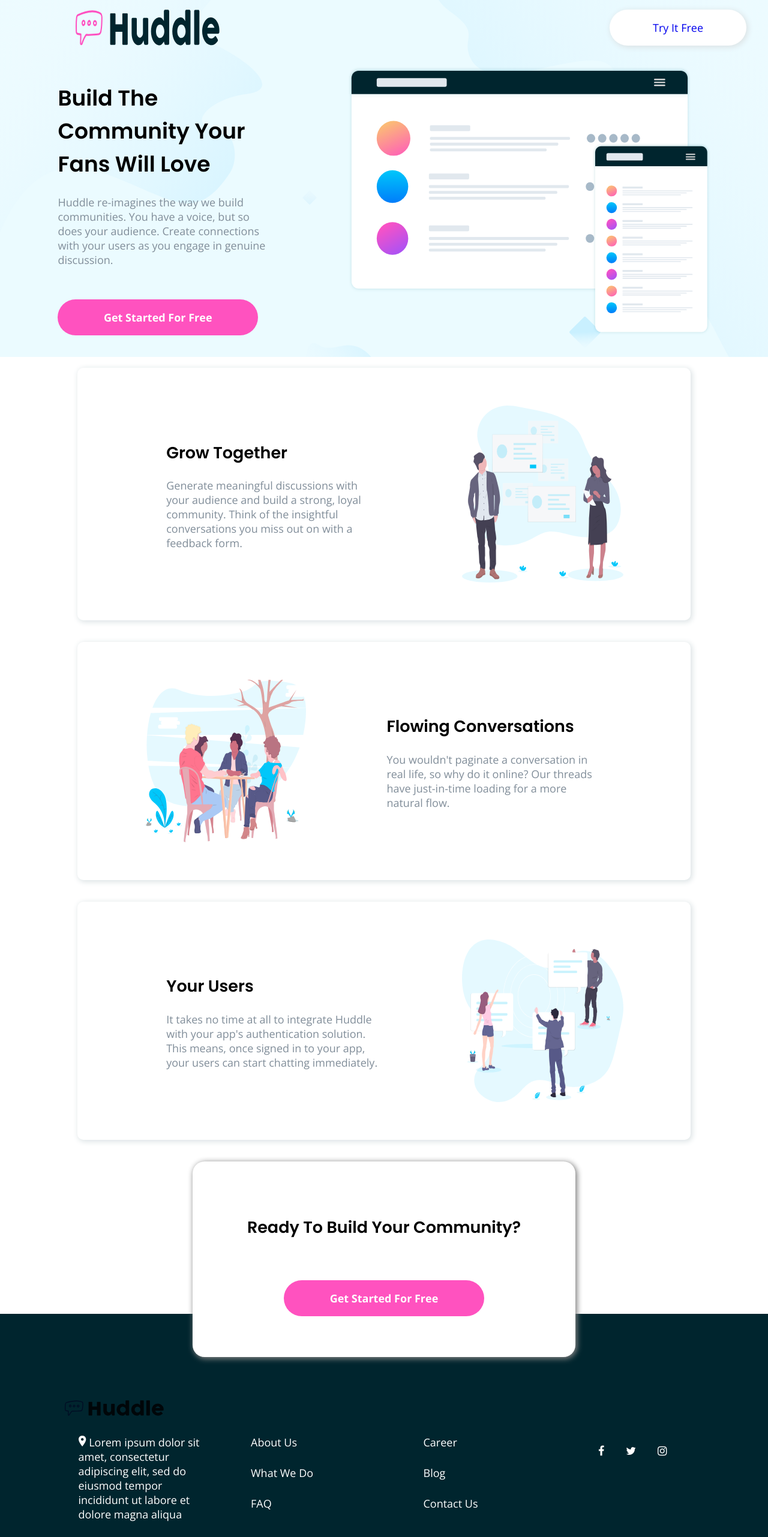
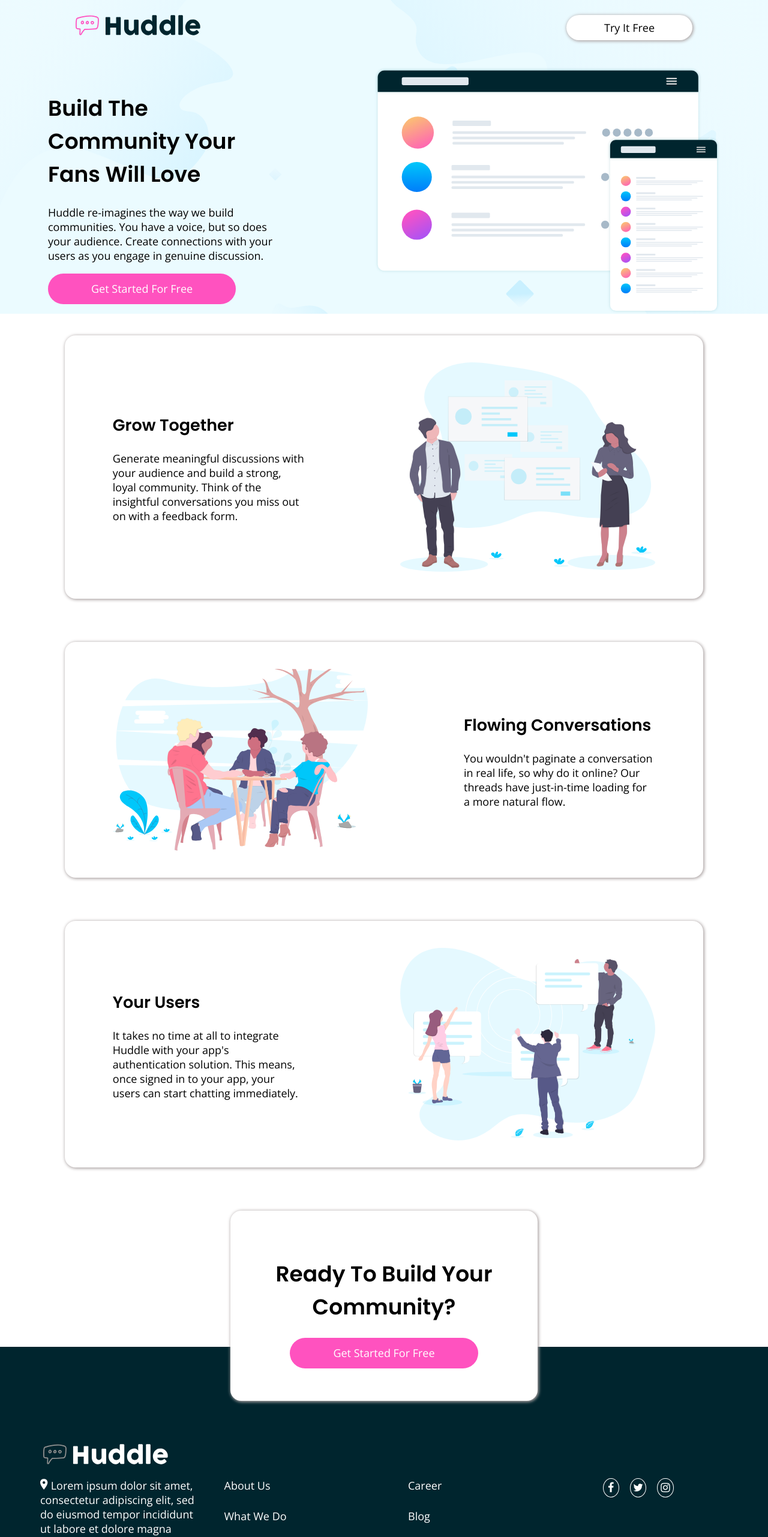
Before and after one commit to FahimMahmudJoy/HuddleLandingPage, a plain HTML site: page index.html in a window 1280 px wide. Shown: the part 20-2582 px from the top of the page at 60% size. Drawn offline with nearby package versions, Linux system fonts and the light colour scheme.

Commit message:
second commit

```diff
--- a/index.html
+++ b/index.html
@@ -23,24 +23,26 @@
   <div class="container">
 
     <header>
-      <div class="logo-div">
-        <img src="/images/logo.svg" alt="" aria-hidden="true" class="logo first-logo">
+      <div class="top">
+        <img src="/images/logo.svg" alt="" aria-hidden="true" class="first-logo">
         <a href="#" class="btn btn-try-free">Try It Free</a>
       </div>
-      <div class="introduction">
-        <div class="intro-text">
+
+      <div class="about">
+        <div class="about-text">
           <h1>Build The Community Your Fans Will Love</h1>
+
           <p>Huddle re-imagines the way we build communities. You have a voice, but so does your audience.
             Create connections with your users as you engage in genuine discussion.</p>
+
           <a href="#" class="btn btn-started-free">Get Started For Free</a>
         </div>
-        <img src="/images/illustration-mockups.svg" alt="" aria-hidden="true" class="mockup">
+        <img src="/images/illustration-mockups.svg" alt="" aria-hidden="true" class="mockup-img">
       </div>
     </header>
 
     <main>
-
-      <div class="card card-grow-together">
+      <div class="card card-grow">
         <div class="card-text">
           <h2>Grow Together</h2>
           <p>Generate meaningful discussions with your audience and build a strong, loyal community.
@@ -48,7 +50,7 @@
         </div>
         <img src="/images/illustration-grow-together.svg" alt="" aria-hidden="true" class="card-img">
       </div>
-      <div class="card card-flowing-conversation">
+      <div class="card card-flow">
         <div class="card-text">
           <h2>Flowing Conversations</h2>
           <p>You wouldn't paginate a conversation in real life, so why do it online? Our threads
@@ -56,7 +58,7 @@
         </div>
         <img src="/images/illustration-flowing-conversation.svg" alt="" aria-hidden="true" class="card-img">
       </div>
-      <div class="card card-your-users">
+      <div class="card card-user">
         <div class="card-text">
           <h2>Your Users</h2>
           <p>It takes no time at all to integrate Huddle with your app's authentication solution.
@@ -64,32 +66,30 @@
         </div>
         <img src="/images/illustration-your-users.svg" alt="" aria-hidden="true" class="card-img">
       </div>
-      <div class="card card-ready">
-        <h2>Ready To Build Your Community?</h2>
+      <div class="card card-small">
+        <h1>Ready To Build Your Community?</h1>
         <a href="#" class="btn btn-started-free">Get Started For Free</a>
       </div>
-
     </main>
 
     <footer>
+      <div>
+        <img src="/images/logo.svg" alt="" aria-hidden="true" class="last-logo">
+      </div>
+      <div class="info">
 
-      <div class="last-logo-container">
-        <img src="/images/logo.svg" alt="" aria-hidden="true" class="logo last-logo">
-      </div>
-
-      <div class="info">
         <ul class="ul-1">
           <li>
-            <img src="/images/icon-location.svg" alt="" aria-hidden="true" class="location">
+            <img src="/images/icon-location.svg" alt="" aria-hidden="true">
             Lorem ipsum dolor sit amet, consectetur adipiscing elit, sed do eiusmod tempor
             incididunt ut labore et dolore magna aliqua
           </li>
           <li>
-            <img src="/images/icon-phone.svg" alt="" aria-hidden="true" class="phone">
+            <img src="/images/icon-phone.svg" alt="" aria-hidden="true">
             +1-543-123-4567
           </li>
           <li>
-            <img src="/images/icon-email.svg" alt="" aria-hidden="true" class="mail">
+            <img src="/images/icon-email.svg" alt="" aria-hidden="true">
             example@huddle.com
           </li>
         </ul>
@@ -100,23 +100,19 @@
           <li>FAQ</li>
         </ul>
 
-
         <ul class="ul-3">
           <li>Career</li>
           <li>Blog</li>
           <li>Contact Us</li>
         </ul>
 
-
-        <ul class="twitter-fb-logo">
+        <ul class="fb-twitter-insta">
           <li><i class="fa fa-facebook"></i></li>
           <li><i class="fa fa-twitter"></i></li>
           <li><i class="fa fa-instagram"></i></li>
         </ul>
 
-
       </div>
-
       <div class="copyright">
         &copy; Copyright 2018 Huddle. All rights reserved.
       </div>
--- a/style.css
+++ b/style.css
@@ -1,221 +1,248 @@
 body {
     margin: 0;
+    font-size: 18px;
+    font-family: 'Open Sans', sans-serif;
     display: flex;
     min-height: 100vh;
     justify-content: center;
     align-items: center;
-    font-family: 'Open Sans', sans-serif;
-    font-size: 18px;
-    /* border: 2px solid blueviolet */
 }
 
-main {
-    /* border: 2px solid blue; */
-}
+/* -------- Typography -------- */
 
 h1,
 h2 {
     font-family: 'Poppins', sans-serif;
 }
 
-p{
-    color: hsl(208, 11%, 55%);
+/* -------- Buttons -------- */
 
+a {
+    display: inline-block;
+    background-color: hsl(322, 100%, 66%);
+    padding: 0.75em 4em;
+    border-radius: 10rem;
+    color: white;
+    text-decoration: none;
 }
 
+.btn-try-free {
+    padding: 0.5em 3.5em;
+    background-color: white;
+    color: black;
+    box-shadow: 1px 1px 5px 1px rgb(175, 167, 167);
+}
+
+a:hover,
+a:focus {
+    background-color: hsl(322, 59%, 72%);
+}
+
+.btn-try-free:focus,
+.btn-try-free:hover {
+    background-color: white;
+    color: grey;
+}
+
+.btn-started-free {
+    align-self: center;
+}
+
+/* -------- Logo -------- */
+
+.first-logo,
+.last-logo {
+    width: 13rem
+}
+
+.last-logo {
+    filter: invert(92%) sepia(99%) saturate(1%) hue-rotate(330deg) brightness(107%) contrast(100%);
+}
+
+/* -------- Images -------- */
+
+.mockup-img {
+    width: 45%;
+    /* border: 2px solid darkgreen */
+}
+
+.card-img {
+    width: 40%;
+    /* border: 2px solid saddlebrown; */
+    margin: 2.5em 0;
+}
+
+/* -------- Layout -------- */
 header {
     display: flex;
     flex-direction: column;
     background-image: url(/images/bg-hero-desktop.svg);
     background-repeat: no-repeat;
-    /* background-size: cover; */
+    background-size: cover;
     background-color: hsl(193, 100%, 96%);
-    /* border: 2px solid purple; */
-    padding: 2em;
 }
 
-.logo-div {
-    /* border: 2px solid green; */
+.top {
+    /* border: 2px solid magenta; */
     display: flex;
+    align-items: flex-start;
     justify-content: space-between;
+    padding: 2.5em 7em;
 }
 
-.introduction {
+.about {
+    /* border: 2px solid blue; */
     display: flex;
     justify-content: space-around;
-    /* padding: 2.5em; */
-    /* border: 2px solid red; */
-    margin-top: 2em;
 }
 
-.intro-text {
+.about-text {
     /* border: 2px solid red; */
     width: 30%;
     align-self: center;
 }
 
-.mockup {
-    width: 50%;
-}
-
 main {
     display: flex;
     flex-direction: column;
-    align-items: center;
 }
 
 .card {
     display: flex;
     justify-content: space-around;
-    box-shadow: 2px 2px 10px 1px hsl(193, 15%, 88%);
-    width: 70%;
-    margin: 1em;
-    border-radius: 10px;
-    padding: 3.5em;
+    margin: 2em 6em;
+    box-shadow: 1px 1px 5px 1px rgb(175, 167, 167);
+    border-radius: 1em;
 }
 
-.card-flowing-conversation {
+.card-text {
+    width: 30%;
+    align-self: center;
+    /* border: 2px solid palevioletred; */
+}
+
+.card-flow {
     flex-direction: row-reverse;
 }
 
-.card-text {
-    width: 40%;
-    /* border: 2px solid blue; */
-    margin: 2em;
-}
-
-.card-img {
-    width: 30%;
-    /* border: 2px solid red; */
-}
-
-.card-ready {
+.card-small {
     flex-direction: column;
     align-items: center;
     width: 40%;
-    min-height: 200px;
+    align-self: center;
+    padding: 3em 0em;
+    margin-bottom: -5em;
     background-color: white;
-    margin-bottom: -4em;
-    box-shadow: 2px 2px 10px 1px gray;
-    border-radius: 20px;
-}
-
-.btn {
-    border: none;
-    border-radius: 2.5em;
-    padding: 1em 4.25em;
-    display: inline-block;
-    text-decoration: none;
-}
-
-.btn-try-free {
-    padding: 1em 4em;
-    background-color: white;
-    box-shadow: 2px 2px 10px 1px hsl(193, 15%, 88%);
-}
-
-.btn-started-free {
-    background-color: hsl(322, 100%, 66%);
-    color: white;
-    font-weight: 700;
-    margin-top: 2em;
-}
-
-.btn-started-free:hover,
-.btn-started-free:focus {
-    cursor: pointer;
-    background-color: hsla(322, 74%, 67%, 0.767);
-}
-
-.btn-try-free:hover,
-.btn-try-free:focus {
-    color: hsl(195, 4%, 62%);
-    box-shadow: 5px 5px 10px 1px hsl(193, 15%, 88%);
+    text-align: center;
 }
 
 footer {
-    display: flex;
-    /* width: 100%; */
-    flex-direction: column;
-    /* border: 5px solid brown; */
-    /* margin: 1em; */
-    padding-top: 8em;
-    padding-bottom: 5em;
-    padding-left: 4em;
-    padding-right: 4em;
     background-color: hsl(192, 100%, 9%);
     color: white;
+    display: flex;
+    flex-direction: column;
+    padding-top: 5em;
 }
-
-.last-section-container {
-    width: 80%;
-    align-self: center;
-    border: 3px solid black;
-}
-
-.first-logo {
-    /* border: 2px solid yellow; */
-    margin-left: 5em;
-}
-
 
 .info {
     display: flex;
-    /* border: 2px solid yellow; */
+    /* border: 2px solid red; */
+    justify-content: space-between;
+    padding: 0 1.5em;
+}
+
+.fb-twitter-insta {
+    display: flex;
+}
+
+ul {
+    list-style: none;
+    /* border: 2px solid pink; */
+    width: 25%;
 }
 
 li {
-    list-style-type: none;
-    margin: 1.5em 0;
+    margin: 1.5em 0em;
+    margin-top: 0;
 }
 
-.last-logo-container {
-    /* background-color: white; */
-    display: flex;
-    margin-left: 2em;
+.fb-twitter-insta li {
+    margin-left: 1em;
+    text-align: center;
+    padding: 0.15em;
+    width: 20px;
+    height: 25px;
+    border: 1px solid white;
+    border-radius: 50%;
+}
+
+.copyright {
+    align-self: flex-end;
+    /* border: 2px solid green; */
 }
 
 .last-logo {
-    width: 15%;
     /* border: 2px solid red; */
-    /* background-color: white; */
-    mix-blend-mode: multiply;
-    color: white;
+    margin-left: 4em;
+    margin-top: 4em;
+    margin-bottom: 0;
 }
 
-ul {
-     width: 30%;
-     /* border: 2px solid blue; */
-     margin: 0.25em;
+@media (max-width:1070px) {
+    body {
+        text-align: center;
+        font-size: 14px;
+    }
+
+    .card {
+        flex-direction: column-reverse;
+        align-items: center;
+    }
+
+    .card-small {
+        flex-direction: column;
+        width: 70%;
+    }
+
+    .card-text,
+    .card-img {
+        width: 60%;
+    }
+
+    .about {
+        flex-direction: column;
+        align-items: center;
+    }
+
+    .about-text,
+    .mockup-img {
+        width: 60%;
+    }
+
+    .btn-try-free {
+        padding: 0.25em 1.5em;
+    }
+
+    .btn-started-free {
+        padding: 0.75em 3em;
+    }
+
+    .card-small h1 {
+        font-size: 24px;
+    }
+
+    .info {
+        flex-direction: column;
+        align-items: center;
+        text-align: left;
+    }
+
+    ul {
+        width: 70%;
+    }
+
+    .copyright {
+        align-self: center;
+    }
+
 }
-
-footer {
-    /* text-align: right; */
-}
-
-.ul-1,
-.ul-2,
-.ul-3 {
-    /* border: 2px solid black; */
-    padding-left: 3em;
-}
-
-.copyright {
-    /* text-align: right; */
-    align-self: flex-end;
-}
-
-.fa {
-    /* border: 1px solid white;
-    border-radius: 50%; */
-    /* width: 20px;
-    display: inline; */
-    margin: 1em;
-}
-
-.twitter-fb-logo {
-    display: flex;
-    /* border: 2px solid black; */
-    /* width: 5%; */
-    justify-content: flex-start;
-}
```
